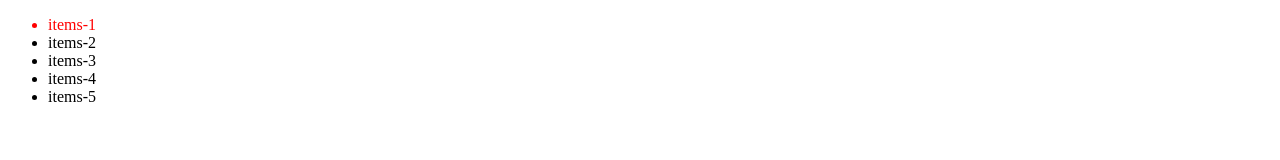
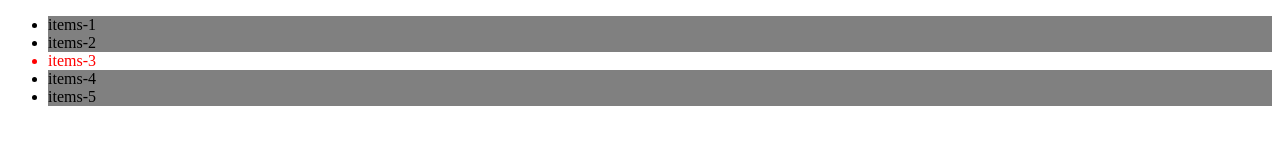
Before and after one commit to heeeun1207/Classroom, a plain HTML site: page 230223/index.html in a window 1280 px wide. Drawn offline with Linux system fonts and the light colour scheme.

Commit message:
조건식으로 스타일 주기

```diff
--- a/230223/index.html
+++ b/230223/index.html
@@ -26,8 +26,23 @@
     console.log(menu.children);
     console.log(menu.children[0]);
     console.dir(menu.children[0].style);
-    menu.children[0].style.color = 'red'; //검증완료
+    // menu.children[0].style.color = 'red'; //검증완료
 
+    for(let index =0; index< menu.children.length; index++){
+      //length, "길이값이 얼마인지 모르지만 값(value)가 정해졌다."
+
+      //if(menu.children[index].textContent === "item-3") ?
+
+      if(index ===2) { // 조건식이 참 true이면
+        //참 일때 실행 구문
+        menu.children[index].style.color ="red";
+
+      }else{ // else, "참이 아닐 때" 실행구문
+
+        menu.children[index].style.backgroundColor ="gray";
+      }
+    } // 중괄호는 일련의 '영역'을 구분하는 역할을 한다.
+    //영역을 스코프(scope)라고 부른다.
   </script>
 </body>
 </html>
```
